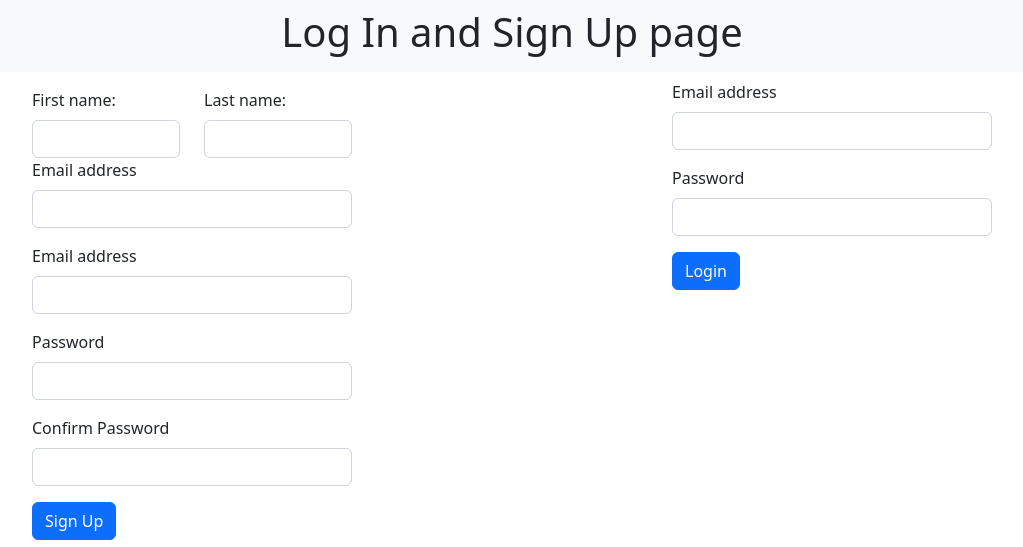
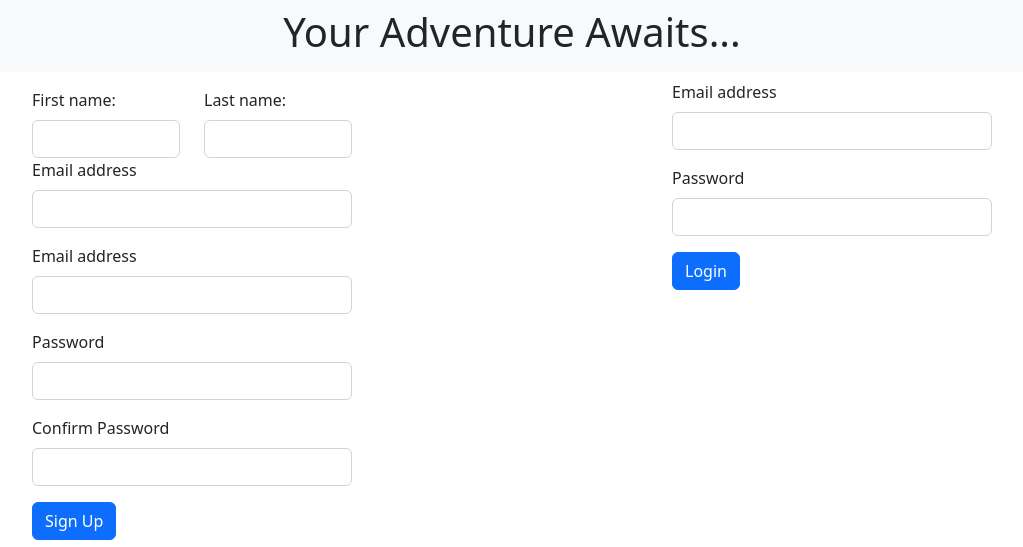
Before and after one commit to Vavarooks/FantasyCreator, a Flask app: page / in a window 1280 px wide. Shown: the top 547 px of the page, without its empty margins (128-1151 px from the left). Run offline with Flask 2, Linux system fonts and the light colour scheme.

Commit message:
small fixes

```diff
--- a/flask_app/templates/login.html
+++ b/flask_app/templates/login.html
@@ -13,7 +13,7 @@
 <body>
     <nav class="navbar bg-light">
         <div class="container-fluid justify-content-start">
-            <h1>Log In and Sign Up page</h1>
+            <h1>Your Adventure Awaits...</h1>
         </div>
     </nav>
     {% with messages = get_flashed_messages() %}
```
